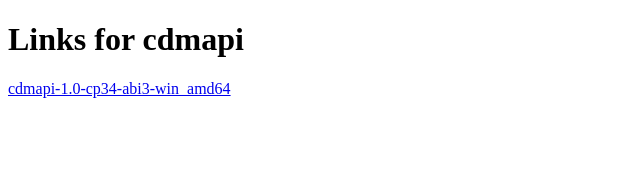
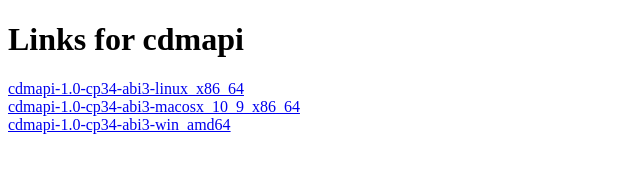
Before and after one commit to matthatter1/pip-repo, a plain HTML site: page cdmapi/index.html in a window 1280 px wide. Shown: the whole page, without its empty margins (0-640 px from the left). Drawn offline with Linux system fonts and the light colour scheme.

Commit message:
List the wheels in the index

```diff
--- a/cdmapi/index.html
+++ b/cdmapi/index.html
@@ -5,6 +5,8 @@
   </head>
   <body>
     <h1>Links for cdmapi</h1>
-    <a href="test.txt" data-requires-python="&gt;=3.4.0">cdmapi-1.0-cp34-abi3-win_amd64</a><br/>
+    <a href="cdmapi-1.0-cp34-abi3-linux_x86_64.whl" data-requires-python="&gt;=3.4.0">cdmapi-1.0-cp34-abi3-linux_x86_64</a><br/>
+    <a href="cdmapi-1.0-cp34-abi3-macosx_10_9_x86_64" data-requires-python="&gt;=3.4.0">cdmapi-1.0-cp34-abi3-macosx_10_9_x86_64</a><br/>
+    <a href="cdmapi-1.0-cp34-abi3-win_amd64.whl" data-requires-python="&gt;=3.4.0">cdmapi-1.0-cp34-abi3-win_amd64</a><br/>
   </body>
 </html>
```
Also changed, not shown: cdmapi/test.txt (deleted).
